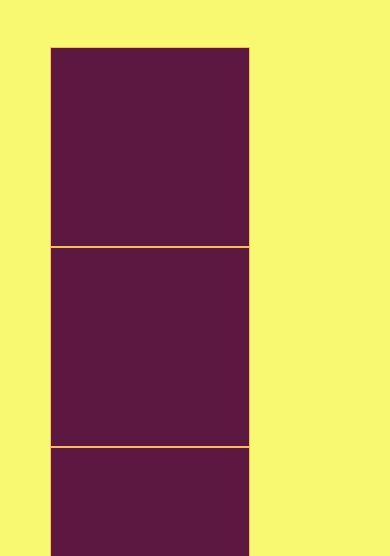
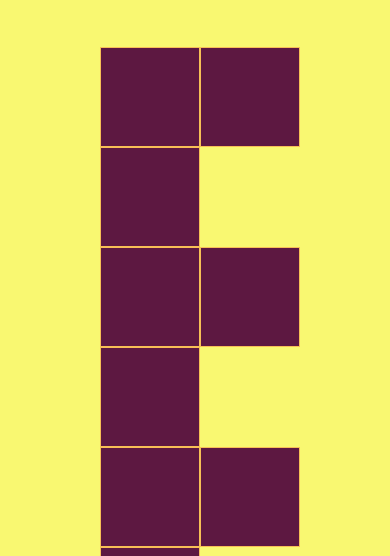
Before and after one commit to luanaporto/Desafio_iPag_ReactJs, a React app: page / in a window 390 px wide. Shown: the part 288-844 px from the top of the page. Built offline with nearby package versions, Linux system fonts and the light colour scheme.

Commit message:
alinhamento responsivo sem bootstrap

```diff
--- a/src/index.css
+++ b/src/index.css
@@ -38,7 +38,6 @@ img{
 .botao:hover{
   border: 1px solid #4BBC8E;
   background-color: #039590;
-  color: ;
 }
 
 .board-row:after {
@@ -60,21 +59,21 @@ img{
   background: white;
   border: 1px solid #F7BF56;
   float: left;
-  font-size: 50px;
+  font-size: 45px;
   font-weight: bold;
   color: white;
   line-height: 34px;
-  height: 200px;
+  height: 160px;
+  width: 160px;
   cursor: grab;
   padding: 0;
   text-align: center;
-  width: 200px;
   background-color: #5D1841;
 }
 
 .square:focus {
   outline: none;
-  color: black;
+  color:#F7BF56;
 }
 
 .kbd-navigation .square:focus {
@@ -89,3 +88,26 @@ img{
 .game-info {
   margin-left: 20px;
 }
+
+@media (max-width: 590px){
+  .square {
+    height: 120px;
+    width: 120px;
+  }
+
+  .alinhamento{
+    margin-left: 40px;
+  }
+}
+
+@media (max-width: 500px){
+  .square {
+    font-size: 30px;
+    height: 100px;
+    width: 100px;
+  }
+
+  .alinhamento{
+    margin-left: 50px;
+  }
+}
--- a/src/index.js
+++ b/src/index.js
@@ -65,6 +65,7 @@ class Board extends React.Component {
       <div>
         <span className="titulo"> <img src={tictactoe}/> JOGO DA VELHA</span>
         <div className="status">{status}</div>
+        <div className="alinhamento">
           <div className="board-row">
             {this.renderSquare(0)}
             {this.renderSquare(1)}
@@ -80,7 +81,7 @@ class Board extends React.Component {
             {this.renderSquare(7)}
             {this.renderSquare(8)}
           </div>
-
+        </div>
         <button type="button" className="botao"
                 onClick={() => this.handleButtonClick()}>
                 Resetar
```
Lines whose indentation alone changed are shown as unchanged.
